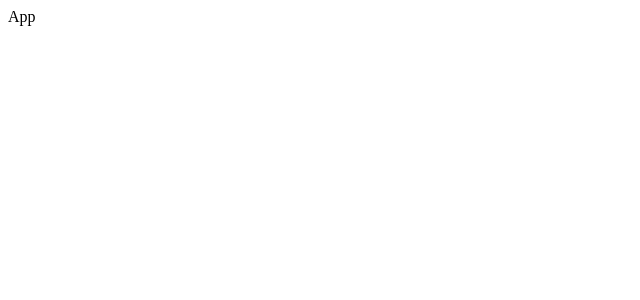
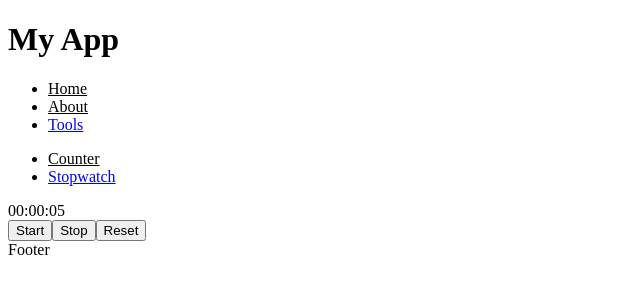
Before and after one commit to AnnaGrygoryeva-01/M4--React-Routing, a React (Vite) app: page /tools/stopwatch in a window 1280 px wide. Shown: the top 300 px of the page, without its empty margins (0-640 px from the left). Built offline with nearby package versions, Linux system fonts and the light colour scheme.

Commit message:
Add components

```diff
--- a/package.json
+++ b/package.json
@@ -11,7 +11,8 @@
   },
   "dependencies": {
     "react": "^19.2.7",
-    "react-dom": "^19.2.7"
+    "react-dom": "^19.2.7",
+    "react-router-dom": "^7.18.0"
   },
   "devDependencies": {
     "@types/react": "^19.2.17",
--- a/src/App.jsx
+++ b/src/App.jsx
@@ -1,6 +1,30 @@
 import "./App.css";
+import { BrowserRouter as Router, Routes, Route } from "react-router-dom";
+import BasePage from "./pages/BasePage";
+import Home from "./pages/Home";
+import About from "./pages/About";
+import Tools from "./pages/Tools";
+import Counter from "./pages/Tools/Counter";
+import StopWatch from "./pages/Tools/StopWatch";
+import NotFound from "./pages/NotFound";
 
 function App() {
-  return <div>App</div>;
+  return (
+    <div>
+      <Router>
+        <Routes>
+          <Route path="/" element={<BasePage />}>
+            <Route index element={<Home />} />
+            <Route path="/about" element={<About />} />
+            <Route path="/tools" element={<Tools />}>
+              <Route path="counter" element={<Counter />} />
+              <Route path="stopwatch" element={<StopWatch />} />
+            </Route>
+            <Route path="*" element={<NotFound />} />
+          </Route>
+        </Routes>
+      </Router>
+    </div>
+  );
 }
 export default App;
--- /dev/null
+++ b/src/components/Footer/index.jsx
@@ -0,0 +1,5 @@
+function Footer() {
+  return <div>Footer</div>;
+}
+
+export default Footer;
--- /dev/null
+++ b/src/components/Header/index.jsx
@@ -0,0 +1,34 @@
+import { NavLink } from "react-router-dom";
+
+const activeLinkStyle = ({ isActive }) => ({
+  color: isActive ? "blue" : "inherit",
+});
+
+function Header() {
+  return (
+    <header>
+      <h1>My App</h1>
+      <nav>
+        <ul>
+          <li>
+            <NavLink to="/" style={activeLinkStyle}>
+              Home
+            </NavLink>
+          </li>
+          <li>
+            <NavLink to="/about" style={activeLinkStyle}>
+              About
+            </NavLink>
+          </li>
+          <li>
+            <NavLink to="/tools" style={activeLinkStyle}>
+              Tools
+            </NavLink>
+          </li>
+        </ul>
+      </nav>
+    </header>
+  );
+}
+
+export default Header;
--- /dev/null
+++ b/src/pages/About/index.jsx
@@ -0,0 +1,5 @@
+function About() {
+  return <div>About</div>;
+}
+
+export default About;
--- /dev/null
+++ b/src/pages/BasePage/index.jsx
@@ -0,0 +1,14 @@
+import { Outlet } from "react-router-dom";
+import Header from "../../components/Header";
+import Footer from "../../components/Footer";
+function BasePage() {
+  return (
+    <>
+      <Header />
+      <Outlet />
+      <Footer />
+    </>
+  );
+}
+
+export default BasePage;
--- /dev/null
+++ b/src/pages/Home/index.jsx
@@ -0,0 +1,5 @@
+function Home() {
+  return <div>Home</div>;
+}
+
+export default Home;
--- /dev/null
+++ b/src/pages/NotFound/index.jsx
@@ -0,0 +1,15 @@
+import { Link } from "react-router-dom";
+
+function NotFound() {
+  return (
+    <div>
+      404 Page Cannot Be Found
+      <div>
+        {" "}
+        <Link to="/">Go back to Home Page</Link>
+      </div>
+    </div>
+  );
+}
+
+export default NotFound;
--- /dev/null
+++ b/src/pages/Tools/Counter/index.jsx
@@ -0,0 +1,27 @@
+import React, { useState } from "react";
+
+function Counter() {
+  const [count, setCount] = useState(0);
+
+  const increment = () => {
+    setCount(count + 1);
+  };
+
+  const decrement = () => {
+    setCount(count - 1);
+  };
+
+  const reset = () => {
+    setCount(0);
+  };
+
+  return (
+    <div>
+      {count}
+      <button onClick={decrement}>-</button>
+      <button onClick={increment}>+</button>
+      <button onClick={reset}>Reset</button>
+    </div>
+  );
+}
+export default Counter;
--- /dev/null
+++ b/src/pages/Tools/StopWatch/index.jsx
@@ -0,0 +1,48 @@
+import React, { useEffect, useState, useRef } from "react";
+
+function StopWatch() {
+  const [count, setCount] = useState(new Date(0, 0, 0, 0, 0, 0, 0));
+
+  const idRef = useRef(null);
+
+  const tick = () => {
+    setCount((count) => {
+      const newCount = new Date(count.valueOf());
+      newCount.setSeconds(count.getSeconds() + 1);
+      return newCount;
+    });
+  };
+
+  const start = () => {
+    if (!idRef.current) {
+      idRef.current = setInterval(tick, 1000);
+    }
+  };
+
+  const stop = () => {
+    clearInterval(idRef.current);
+    idRef.current = null;
+  };
+
+  const reset = () => {
+    setCount(new Date(0, 0, 0, 0, 0, 0, 0));
+  };
+
+  useEffect(() => {
+    start();
+    return () => {
+      stop();
+    };
+  }, []);
+
+  return (
+    <article>
+      <div>{count.toLocaleTimeString("en-GB")}</div>
+      <button onClick={start}>Start</button>
+      <button onClick={stop}>Stop</button>
+      <button onClick={reset}>Reset</button>
+    </article>
+  );
+}
+
+export default StopWatch;
--- /dev/null
+++ b/src/pages/Tools/index.jsx
@@ -0,0 +1,27 @@
+import { NavLink, Outlet } from "react-router-dom";
+
+const activeLinkStyle = ({ isActive }) => ({
+  color: isActive ? "blue" : "inherit",
+});
+
+function Tools() {
+  return (
+    <div>
+      <ul>
+        <li>
+          <NavLink to="counter" style={activeLinkStyle}>
+            Counter
+          </NavLink>
+        </li>
+        <li>
+          <NavLink to="stopwatch" style={activeLinkStyle}>
+            Stopwatch
+          </NavLink>
+        </li>
+      </ul>
+      <Outlet />
+    </div>
+  );
+}
+
+export default Tools;
```
Also changed, not shown: 1 other file (tests, documents, lock files or other folders).
